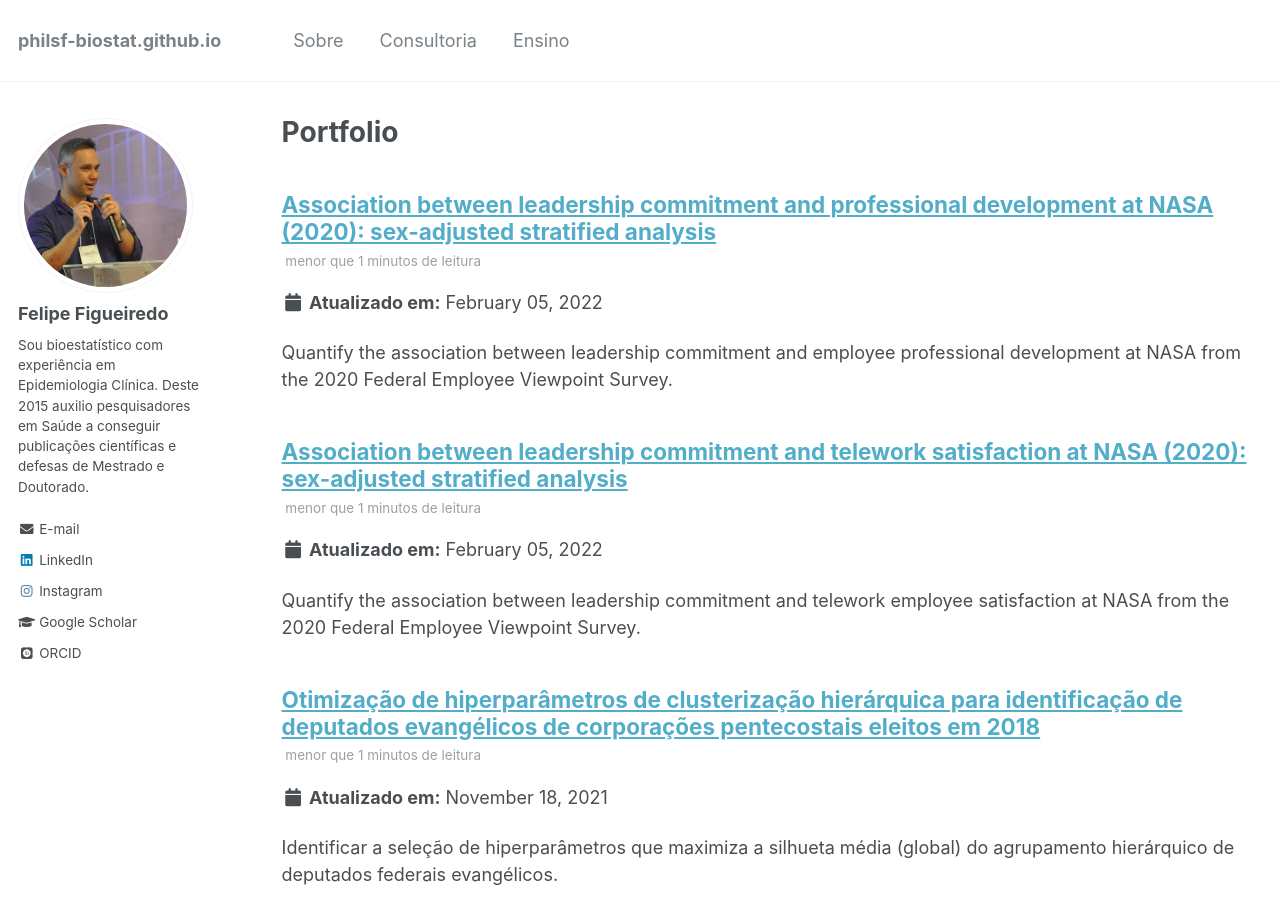
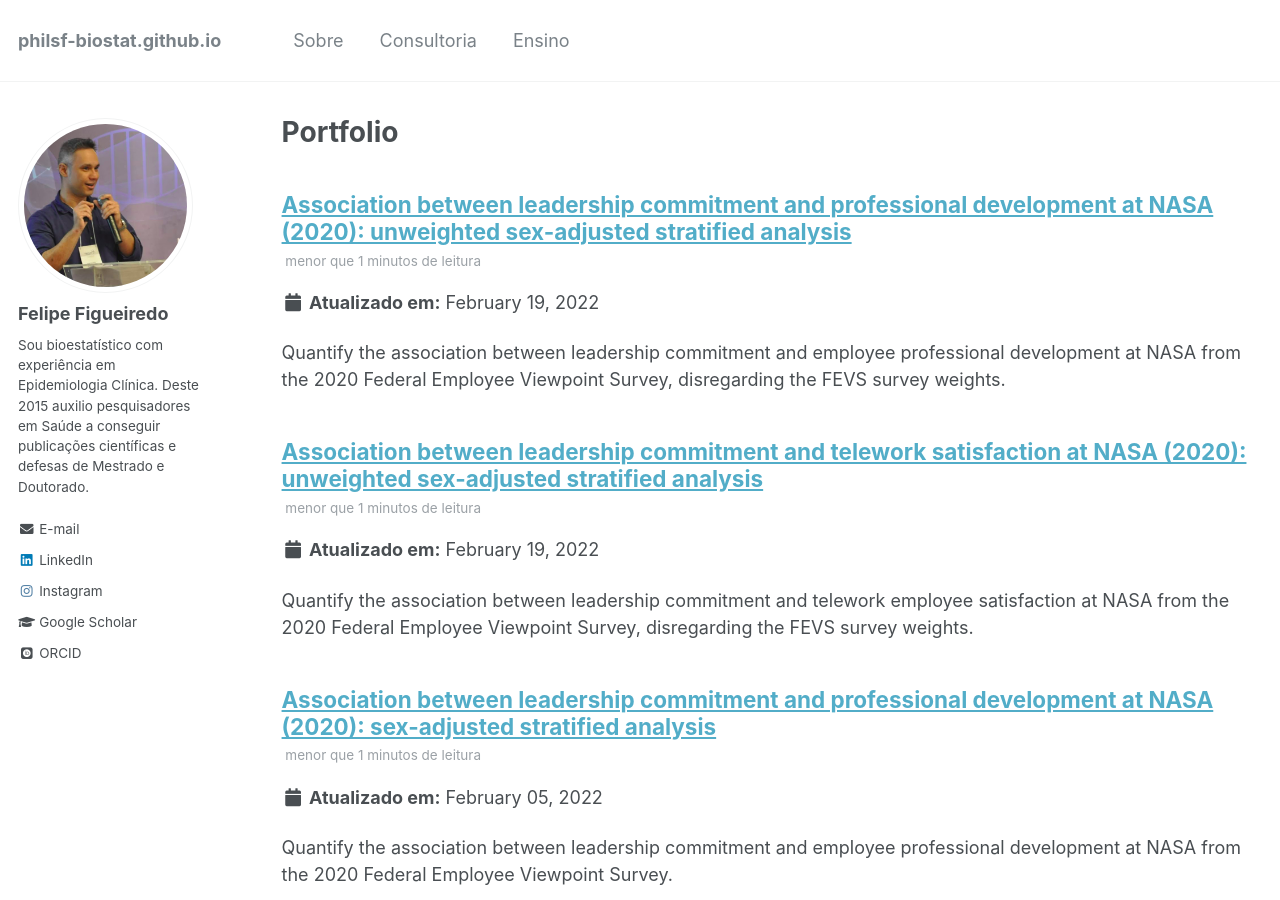
Before and after one commit to philsf-biostat/philsf-biostat.github.io, a Jekyll site: the page built from _pages/portfolio.md, in a window 1280 px wide and 900 px high. Built offline with Jekyll 4.4.1, drawn with Linux system fonts in a browser that asks for light colours; some web fonts are replaced; a file with an impossible date is left out.

Commit message:
dates of new reports

```diff
--- a/_posts/2022-02-19-SAR-2022-010-GJ.md
+++ b/_posts/2022-02-19-SAR-2022-010-GJ.md
@@ -1,6 +1,6 @@
 ---
 title: 'Association between leadership commitment and telework satisfaction at NASA (2020): unweighted sex-adjusted stratified analysis'
-date: ""
+date: "2022-02-19"
 permalink: /portfolio/SAR-2022-010/
 redirect_from:
   - /portfolio/SAR-2022-010-GJ/
--- a/_posts/2022-02-19-SAR-2022-011-GJ.md
+++ b/_posts/2022-02-19-SAR-2022-011-GJ.md
@@ -1,6 +1,6 @@
 ---
 title: 'Association between leadership commitment and professional development at NASA (2020): unweighted sex-adjusted stratified analysis'
-date: ""
+date: "2022-02-19"
 permalink: /portfolio/SAR-2022-011/
 redirect_from:
   - /portfolio/SAR-2022-011-GJ/
```
